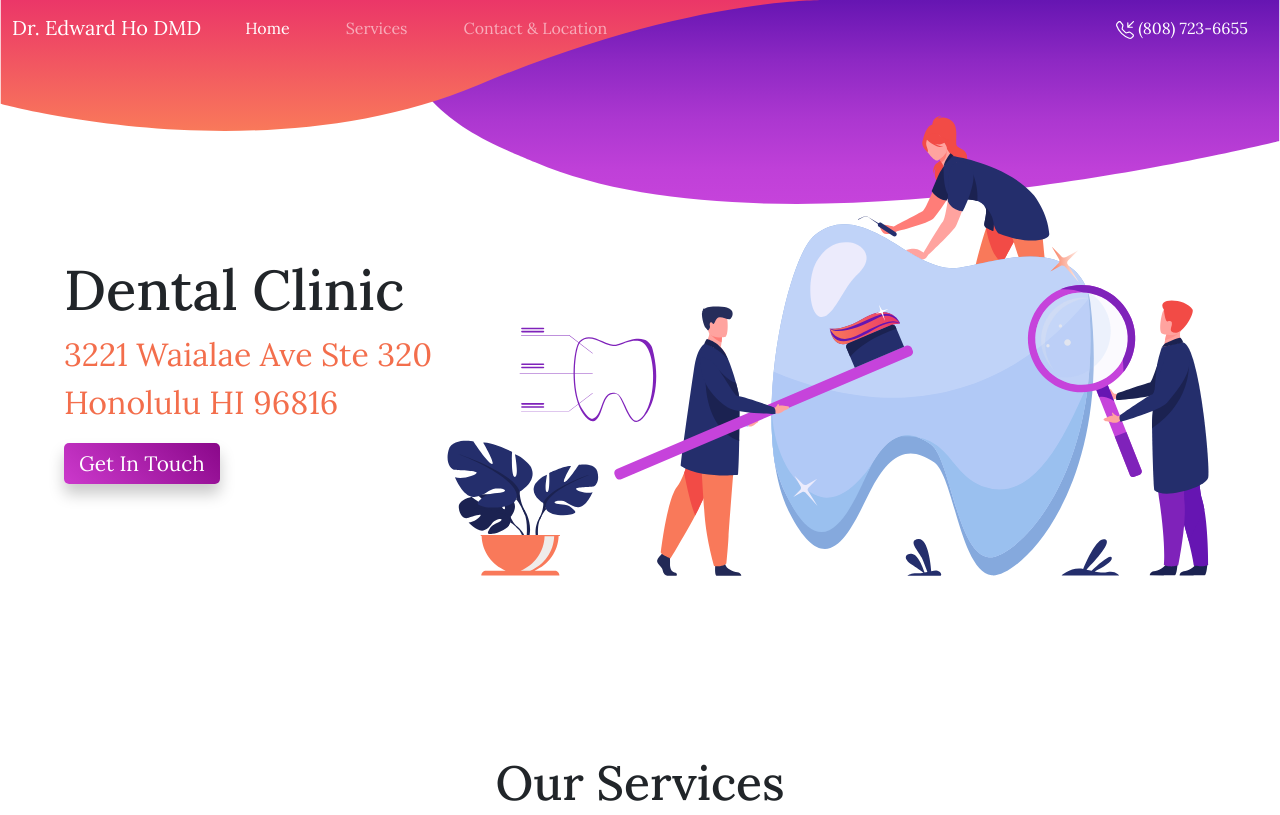
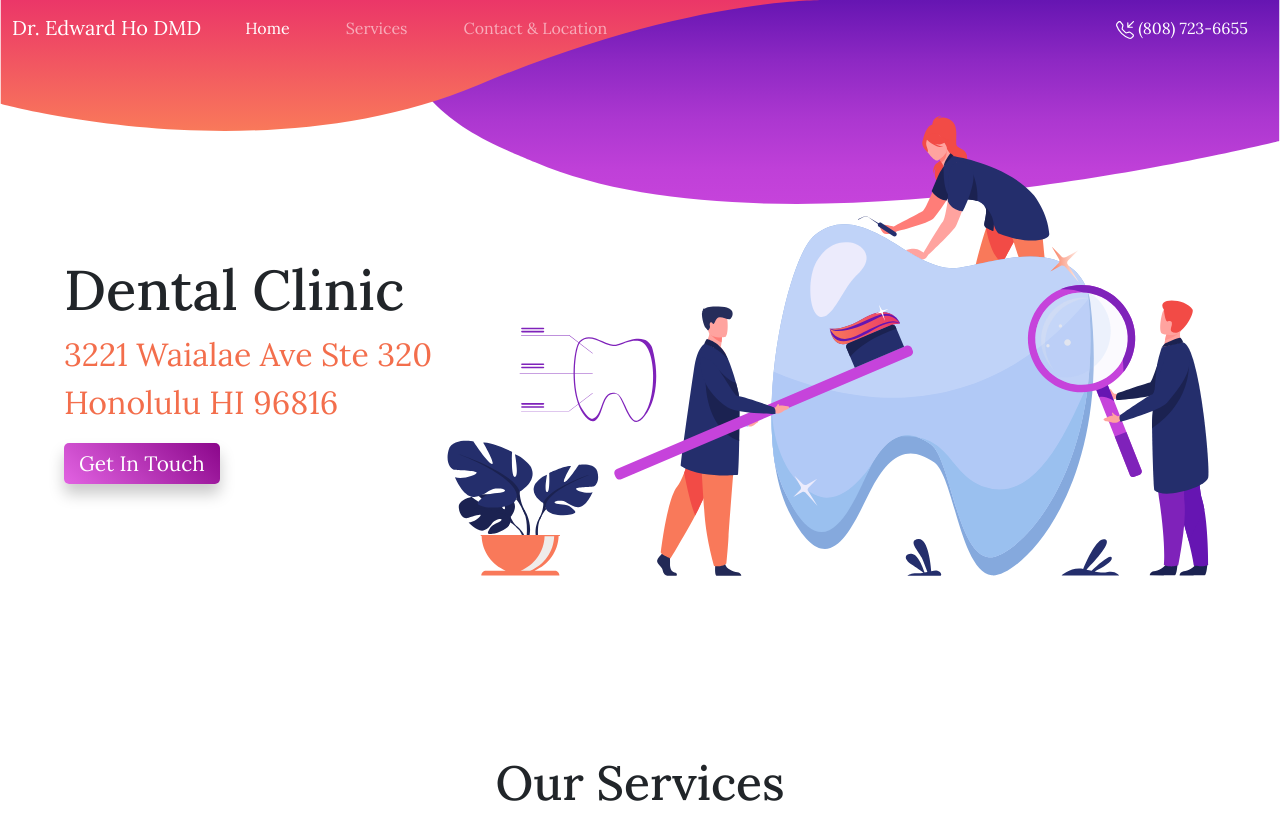
Before and after one commit to barnardwben/Dental-Office, a plain HTML site: page index.html in a window 1280 px wide. Shown: the top 815 px of the page. Drawn offline with nearby package versions, Linux system fonts and the light colour scheme.

Commit message:
Updated color of btn

```diff
--- a/dental-office.scss
+++ b/dental-office.scss
@@ -36,7 +36,7 @@ body {
       padding: 5px 15px;
       border: none;
       border-radius: 5px;
-      background: linear-gradient(45deg, rgb(204, 57, 204), rgb(138, 8, 138));
+      background: linear-gradient(45deg, rgb(226, 99, 226), rgb(139, 7, 139));
       color: #fff;
       transition: 0.1s all ease-in-out;
       box-shadow: 0px 10px 15px rgba(0, 0, 0, 0.212);
```
Also changed, not shown: dental-office.css.
